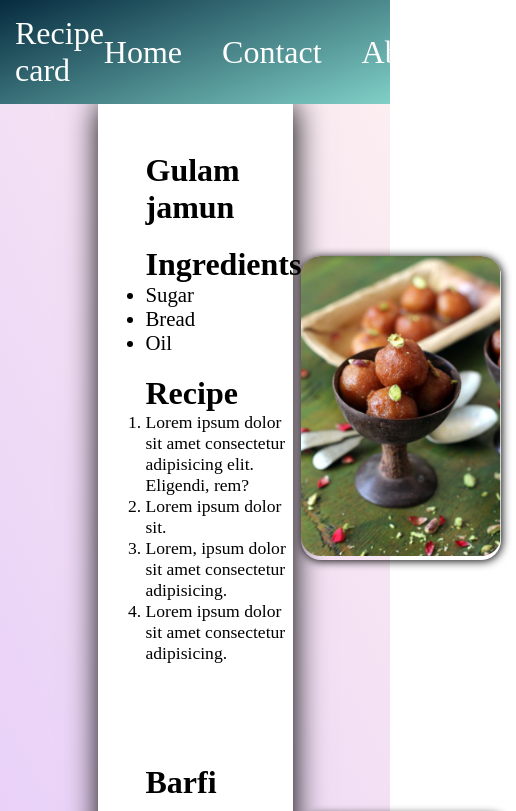
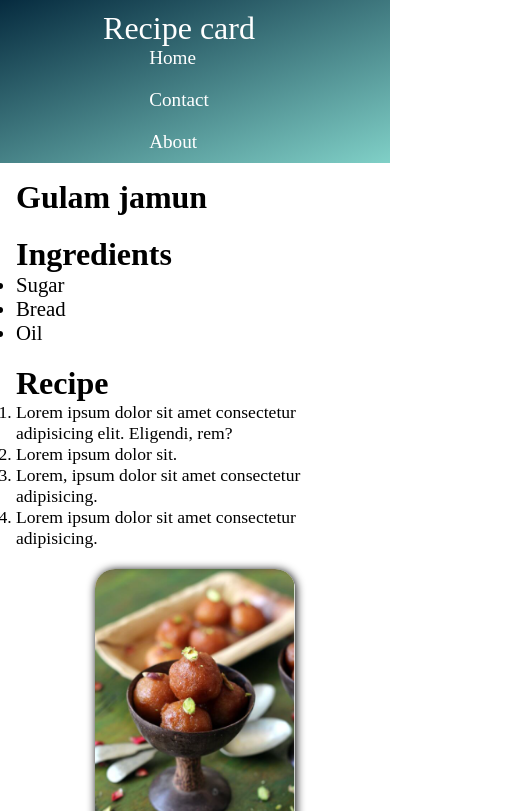
Before and after one commit to ab2660713/RECIPE-CARD, a plain HTML site: page index.html in a window 390 px wide. Shown: the top 811 px of the page, 516 px wide, since content can reach past the window. Drawn offline with Linux system fonts and the light colour scheme.

Commit message:
Update style.css

```diff
--- a/style.css
+++ b/style.css
@@ -1,87 +1,74 @@
-
-*{
+* {
     margin: 0;
     padding: 0;
     box-sizing: border-box;
 }
-.container{
+
+.container {
     height: 100%;
     width: 100%;
     overflow: none;
     background-color: #8EC5FC;
-background-image: -webkit-linear-gradient(62deg, #8EC5FC 0%, #E0C3FC 50%, #fdf0f0 100%);
-background-image: -moz-linear-gradient(62deg, #8EC5FC 0%, #E0C3FC 50%, #fdf0f0 100%);
-background-image: -o-linear-gradient(62deg, #8EC5FC 0%, #E0C3FC 50%, #fdf0f0 100%);
     background-image: linear-gradient(62deg, #8EC5FC 0%, #E0C3FC 50%, #fdf0f0 100%);
+}
 
-}
-.navcontainer{
+.navcontainer {
     width: 100vw;
-    /*background-color: rgb(105, 105, 238);*/
     background-color: #062b3f;
-    background-image: -webkit-linear-gradient(160deg, #062b3f 0%, #80D0C7 100%);
-    background-image: -moz-linear-gradient(160deg, #062b3f 0%, #80D0C7 100%);
-    background-image: -o-linear-gradient(160deg, #062b3f 0%, #80D0C7 100%);
     background-image: linear-gradient(160deg, #062b3f 0%, #80D0C7 100%);
-
-
     min-height: 60px;
     display: flex;
     justify-content: center;
     align-items: center;
     position: relative;
+}
 
-
-}
-nav{
+nav {
     width: 100%;
     padding-right: 2rem;
+}
 
-}
-#navlist
-{
-    width:100% ;
+#navlist {
+    width: 100%;
     padding: 15px;
     list-style: none;
     font-size: 2rem;
     display: flex;
     justify-content: space-around;
     align-items: center;
+}
 
-}
-#navlogo{
+#navlogo {
     font-size: 2rem;
     color: white;
 }
-a{
+
+a {
     text-decoration: none;
     color: white;
 }
 
-#navitems{
+#navitems {
     display: flex;
     gap: 40px;
 }
-.footerbox{
+
+.footerbox {
     background-color: #062b3f;
-    background-image: -webkit-linear-gradient(160deg, #062b3f 0%, #80D0C7 100%);
-    background-image: -moz-linear-gradient(160deg, #062b3f 0%, #80D0C7 100%);
-    background-image: -o-linear-gradient(160deg, #062b3f 0%, #80D0C7 100%);
     background-image: linear-gradient(160deg, #062b3f 0%, #80D0C7 100%);
-
-
     width: 100%;
     text-align: center;
     min-height: 40px;
 }
-    .footerbox p{
+
+.footerbox p {
     color: white;
     font-size: 1.5rem;
 }
-.contentbox{
+
+.contentbox {
     width: 50%;
     margin: auto;
-
     background-color: white;
     display: flex;
     flex-direction: column;
@@ -89,42 +76,112 @@ gap: 100px;
     padding: 3rem;
     box-shadow: 1px 0px 30px black;
 }
-.item{
+
+/* Adjust for small screens */
+@media only screen and (max-width: 768px) {
+    .contentbox {
+        width: 90%;
+        padding: 1.5rem;
+    }
+
+    #navlist {
+        font-size: 1.5rem;
+        flex-direction: column;
+        padding: 10px;
+    }
+
+    #navitems {
+        flex-direction: column;
+        gap: 20px;
+    }
+
+    .item {
+        flex-direction: column;
+        gap: 20px;
+    }
+
+    .rightbox img {
+        height: 200px;
+    }
+
+    .leftbox h2 {
+        font-size: 1.5rem;
+    }
+
+    .recipebox, .imgbox {
+        font-size: 1rem;
+    }
+}
+
+@media only screen and (max-width: 480px) {
+    #navlist {
+        font-size: 1.2rem;
+    }
+
+    .footerbox p {
+        font-size: 1rem;
+    }
+
+    .contentbox {
+        width: 100%;
+        padding: 1rem;
+    }
+
+    .rightbox img {
+        height: 150px;
+    }
+
+    .leftbox h2 {
+        font-size: 1.2rem;
+    }
+
+    .recipebox, .imgbox {
+        font-size: 0.9rem;
+    }
+}
+
+.item {
     display: flex;
     justify-content: space-around;
     align-items: center;
+}
 
-}
-.rightbox{
+.rightbox {
     position: relative;
-    transition: all .3s linear 0s;
+    transition: all 0.3s linear 0s;
     box-shadow: 1px 1px 10px black;
     border-radius: 20px;
+}
 
-}
-.rightbox img{
+.rightbox img {
     height: 300px;
     border-radius: 20px;
-    transition: all .6s linear 0s;
+    transition: all 0.6s linear 0s;
 }
-.rightbox:hover{
+
+.rightbox:hover {
     transform: scale(1.1);
 }
-.leftbox{
+
+.leftbox {
     display: flex;
     flex-direction: column;
     gap: 20px;
 }
-.leftbox h2{
+
+.leftbox h2 {
     font-size: 2rem;
 }
-.imgbox{
+
+.imgbox {
     font-size: 1.3rem;
 }
-.recipebox{
+
+.recipebox {
     font-size: 1.1rem;
 }
-.rightbox .overlay{
+
+.rightbox .overlay {
     position: absolute;
     top: 0;
     left: 0;
@@ -138,11 +195,12 @@ justify-content: center;
     opacity: 0;
     transition: all 0.3s linear 0s;
 }
-.rightbox:hover .overlay{
+
+.rightbox:hover .overlay {
     opacity: 1;
 }
-.rightbox .overlay span{
+
+.rightbox .overlay span {
     color: rgb(247, 247, 247);
     font-size: 1.2rem;
-
 }
```
Lines whose indentation alone changed are shown as unchanged.
